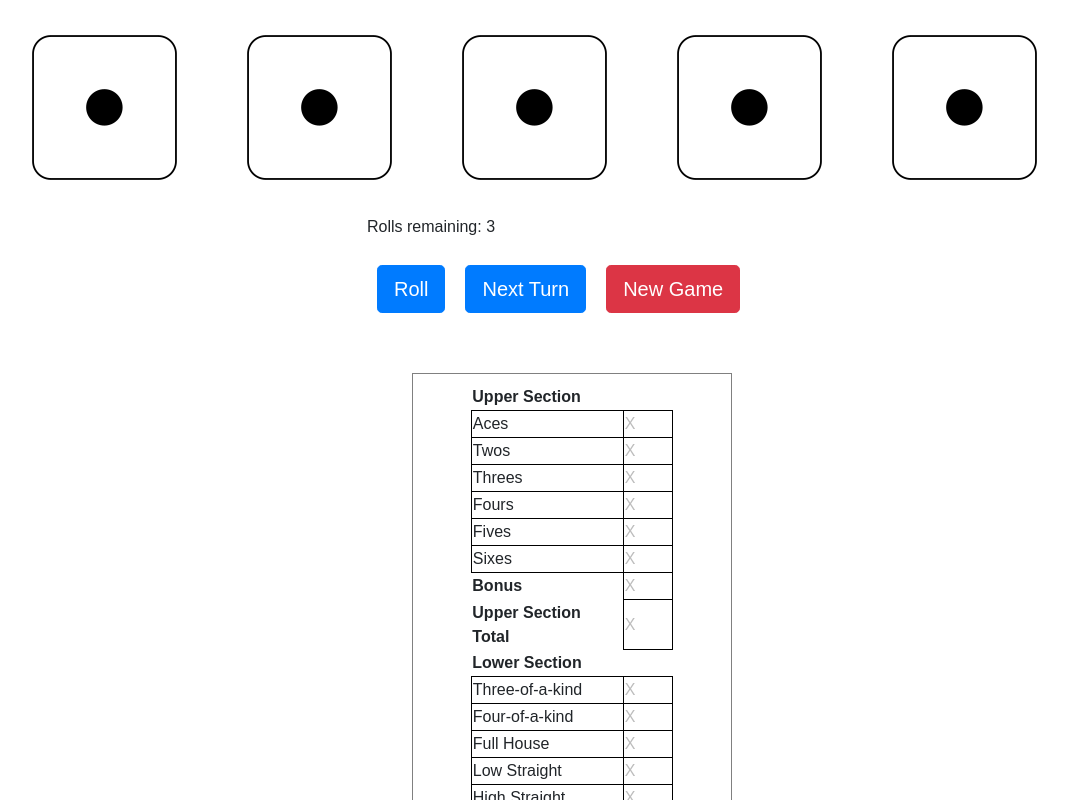
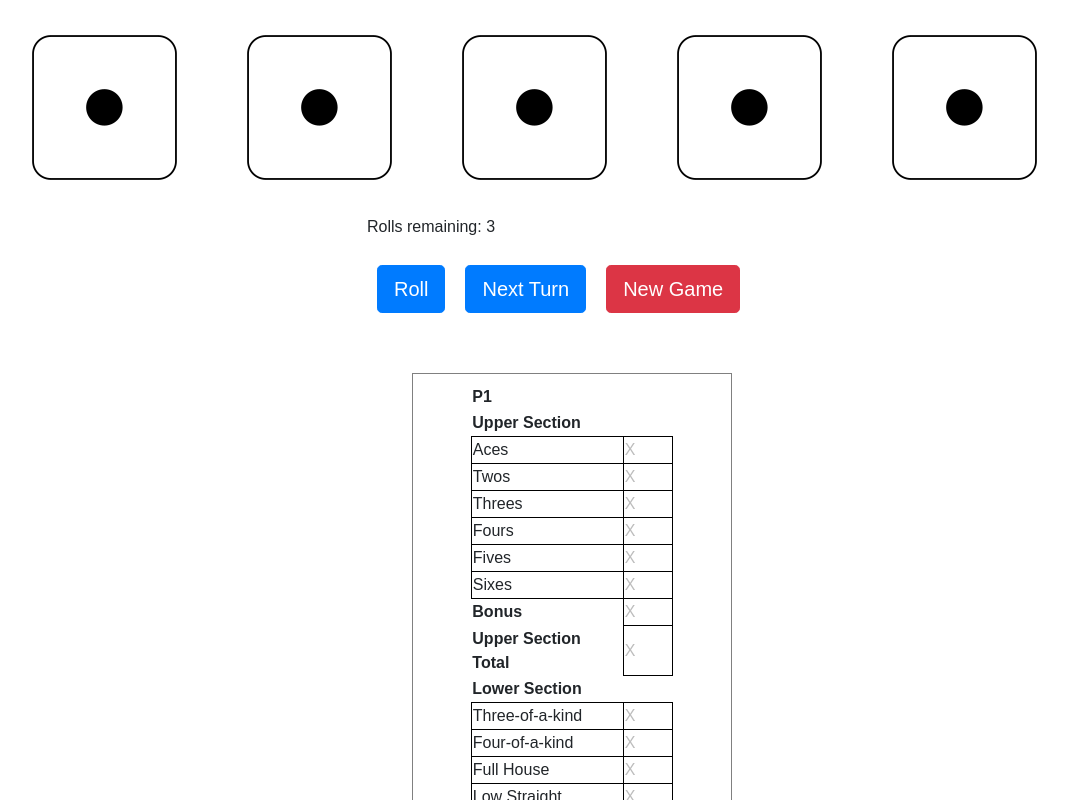
Before and after one commit to cifarquhar/yahtzee, a React (Create React App) app: page / in a window 1280 px wide. Shown: the top 800 px of the page, without its empty margins (81-1149 px from the left). Built offline with nearby package versions, Linux system fonts and the light colour scheme.

Commit message:
add player name to Scorecard

```diff
--- a/src/components/Scorecard.jsx
+++ b/src/components/Scorecard.jsx
@@ -104,7 +104,13 @@ class Scorecard extends Component {
     return(
       <div className="table-container">
         <table>
-          <thead></thead>
+          <thead>
+            <tr>
+              <th>
+                {this.props.player.name}
+              </th>
+            </tr>
+          </thead>
           <tbody>
           <tr>
             <th>Upper Section</th>
```
